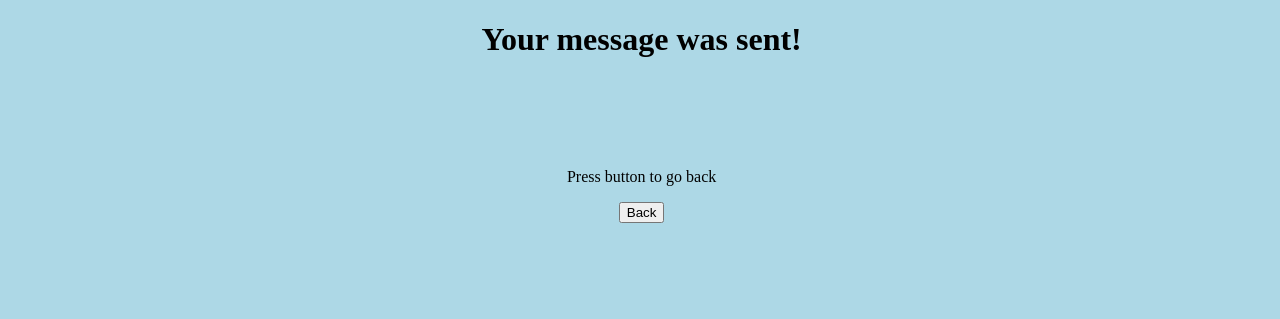
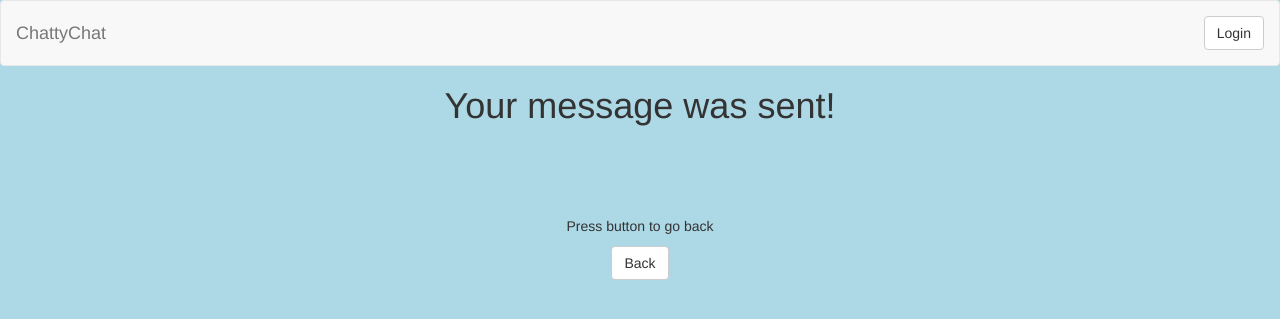
Before and after one commit to Kocl9262/ChattyChat, a Python web app: template templates/msgsent.html in a window 1280 px wide. Shown: the top 319 px of the page. Run offline with Jinja, Linux system fonts and the light colour scheme; the template is opened without the code that fills it, so the values that code supplies are empty.

Commit message:
added login + emote

```diff
--- a/app.yaml
+++ b/app.yaml
@@ -1,5 +1,5 @@
 application: chattychat321
-version: 3
+version: 4
 runtime: python27
 api_version: 1
 threadsafe: yes
--- a/assets/css/style.css
+++ b/assets/css/style.css
@@ -1,6 +1,5 @@
 body {
     background-color: lightblue;
-    width: 99%;
 }
 .container2 {
     margin-top: 40px;
@@ -28,3 +27,18 @@ body {
 .chat-border {
     border-radius: 5px;
 }
+.emote-big {
+    width: 50px;
+}
+.emote-small {
+    width: 25px;
+}
+.cc-title {
+    padding-top: 22px;
+}
+.cc-user {
+    padding-top: 22px;
+}
+.row-width {
+    width: 99%;
+}
--- /dev/null
+++ b/templates/base.html
@@ -0,0 +1,45 @@
+<!DOCTYPE html>
+<html>
+<head lang="en">
+    <meta name="Keywords" content="chattychat, chaty, chat">
+    <meta name="author" content=" Sebastjan Koci">
+    <meta charset="UTF-8">
+    <title>ChattyChat</title>
+    <link rel="stylesheet" href="../assets/css/bootstrap.css">
+    <link rel="stylesheet" href="../assets/css/style.css">
+    <link rel="shortcut icon" href="../assets/favicon/favicon.png">
+    <script src="../assets/js/jquery-1.11.2.min.js"></script>
+    <script src="../assets/js/bootstrap.js"></script>
+</head>
+<body>
+
+<nav class="navbar navbar-default">
+  <div class="container-fluid">
+
+    <div class="navbar-header">
+      <p class="navbar-brand cc-title">ChattyChat</p>
+    </div>
+
+      {% if logged_in %}
+
+          <ul class="nav navbar-nav navbar-right">
+            <li><p class="navbar-brand cc-user">Welcome: {{ user }}</p></li>
+            <li><a href="{{ logout_url }}"><button class="btn btn-default">Logout</button></a></li>
+          </ul>
+
+      {% else %}
+
+          <ul class="nav navbar-nav navbar-right">
+            <li><a class="nav-loged-out" href="{{ login_url }}"><button class="btn btn-default">Login</button></a></li>
+          </ul>
+
+      {% endif %}
+  </div>
+</nav>
+
+    {% block content %}
+
+    {% endblock content %}
+
+</body>
+</html>
--- a/templates/msgsent.html
+++ b/templates/msgsent.html
@@ -1,15 +1,6 @@
-<!DOCTYPE html>
-<html>
-<head lang="en">
-    <meta name="Keywords" content="chattychat, chaty, chat">
-    <meta name="author" content=" Sebastjan Koci">
-    <meta charset="UTF-8">
-    <title>ChattyChat</title>
+{% extends "base.html" %}
 
-    <link rel="stylesheet" href="/assets/css/style.css">
-    <link rel="shortcut icon" href="/assets/favicon/favicon.png">
-</head>
-<body>
+    {% block content %}
 
         <center><h1>Your message was sent!</h1></center>
         <br>
@@ -17,7 +8,6 @@
         <br>
         <br>
         <center><p>Press button to go back</p></center>
-    <center><a href="/"><button>Back</button></a></center>
+        <center><a href="/"><button class="btn btn-default">Back</button></a></center>
 
-</body>
-</html>
+    {% endblock content %}
```
Also changed, not shown: main.py (+23 -0 lines), templates/index.html (+9 -21 lines), assets/emote-icons/logo-smart-ninja.jpg (added). Lines whose indentation alone changed are shown as unchanged.
